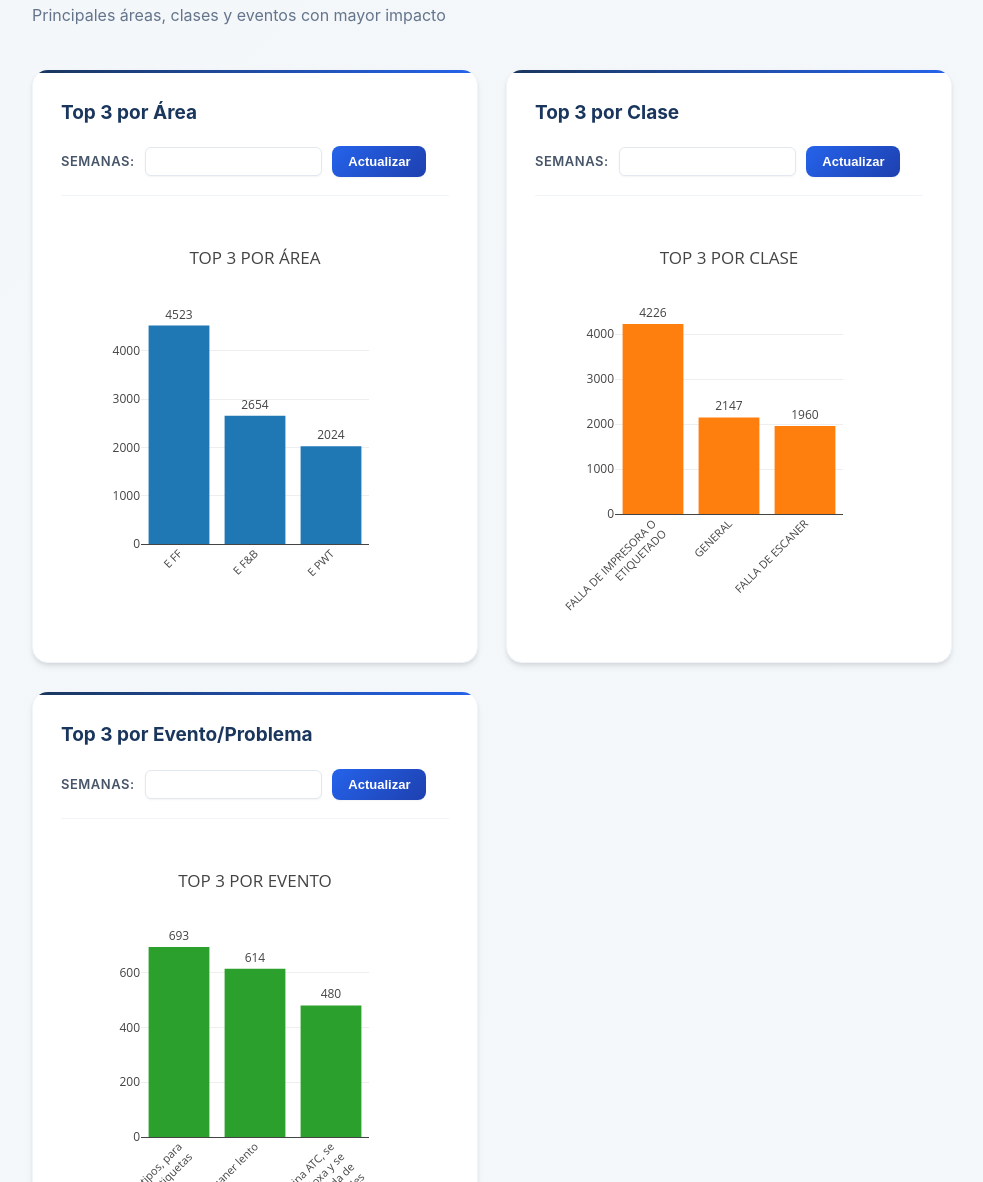
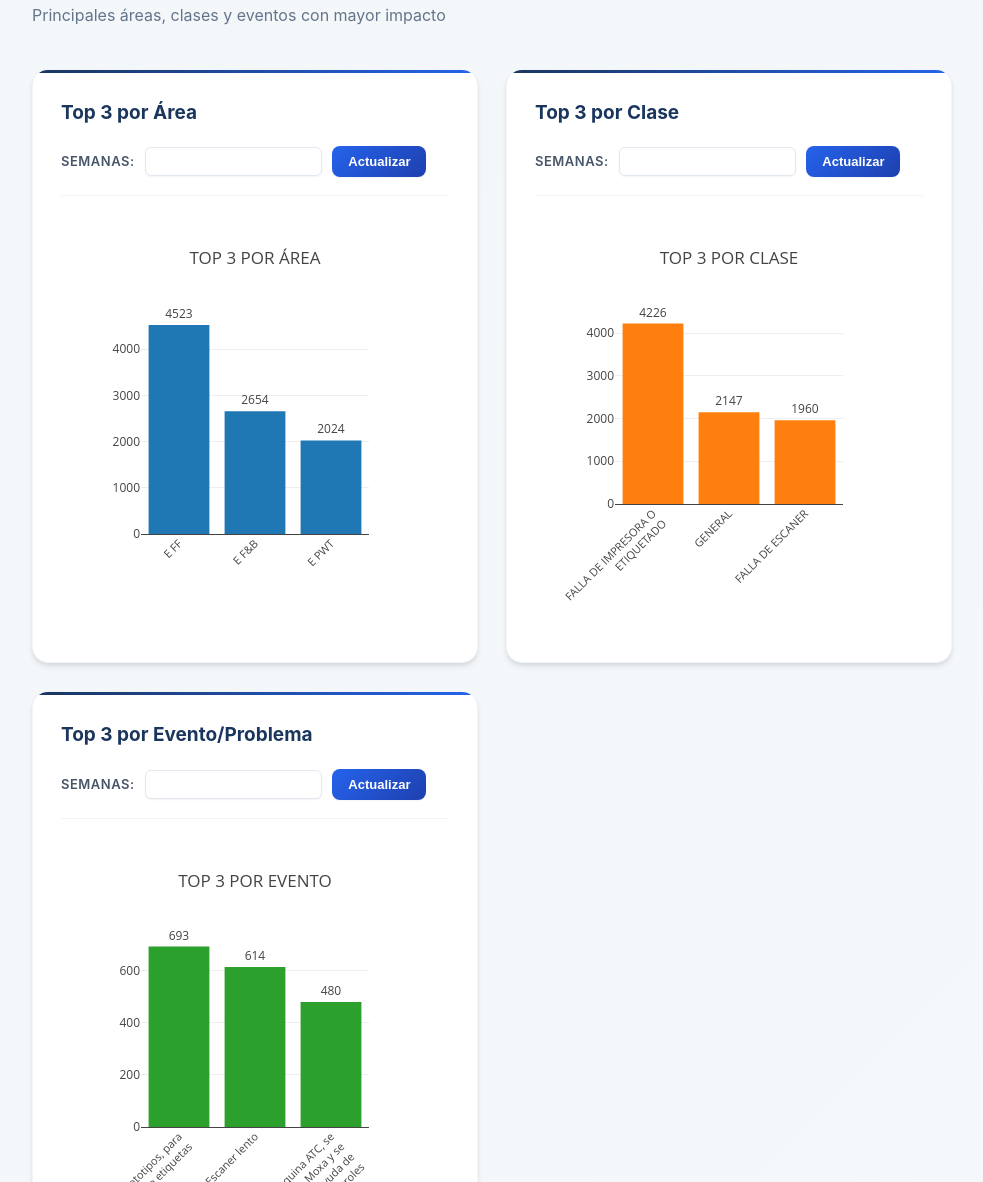
Before and after one commit to trypGG/proyectoresidencias, a Flask app: page / in a window 1280 px wide. Shown: the part 5318-6500 px from the top of the page, without its empty margins (288-1271 px from the left). Run offline with Flask 3, Linux system fonts and the light colour scheme; some libraries are stand-ins or nearby versions.

Commit message:
Fix: Aumentar 10px al margen inferior de todas las gráficas

```diff
--- a/static/js/main.js
+++ b/static/js/main.js
@@ -44,7 +44,7 @@ function plotTop3Event(data) {
   };
   const layout = {
     title: 'TOP 3 POR EVENTO',
-    margin: { t: 100, b: 350, l: 80, r: 80},
+    margin: { t: 100, b: 360, l: 80, r: 80},
     xaxis: {
       tickangle: -45,
       automargin: true,
@@ -768,7 +768,7 @@ function plotTop3(data) {
   };
   const layout = {
     title: 'TOP 3 POR ÁREA',
-    margin: { t: 100, b: 250, l: 80, r: 80},
+    margin: { t: 100, b: 260, l: 80, r: 80},
     yaxis: { automargin: true },
     xaxis: {
       tickangle: -45,
@@ -818,7 +818,7 @@ function plotTop3Class(data) {
   };
   const layout = {
     title: 'TOP 3 POR CLASE',
-    margin: { t: 100, b: 350, l: 80, r: 80},
+    margin: { t: 100, b: 360, l: 80, r: 80},
     xaxis: {
       tickangle: -45,
       automargin: true,
@@ -889,7 +889,7 @@ function plotDowntimePerWeek(data) {
 
   const layout = {
     title: 'TIEMPO MUERTO TI POR SEMANA',
-    margin: { t: 100, b: 180, l: 80, r: 80 },
+    margin: { t: 100, b: 190, l: 80, r: 80 },
     xaxis: {
       automargin: true,
       tickangle: -45,
@@ -933,7 +933,7 @@ function plotFrequencyPerMonth(data) {
 
   const layout = {
     title: 'FRECUENCIA DE INCIDENCIAS TI POR MES',
-    margin: { t: 100, b: 180, l: 80, r: 80 },
+    margin: { t: 100, b: 190, l: 80, r: 80 },
     xaxis: {
       automargin: true,
       tickangle: -45,
@@ -976,7 +976,7 @@ function plotDowntimePerMonth(data) {
 
   const layout = {
     title: 'TIEMPO MUERTO TI POR MES',
-    margin: { t: 100, b: 180, l: 80, r: 80 },
+    margin: { t: 100, b: 190, l: 80, r: 80 },
     xaxis: {
       automargin: true,
       tickangle: -45,
--- a/templates/index.html
+++ b/templates/index.html
@@ -1143,6 +1143,6 @@
   </script>
 
   <script src="https://cdn.plot.ly/plotly-latest.min.js"></script>
-  <script src="/static/js/main.js?v=7"></script>
+  <script src="/static/js/main.js?v=8"></script>
 </body>
 </html>
```
